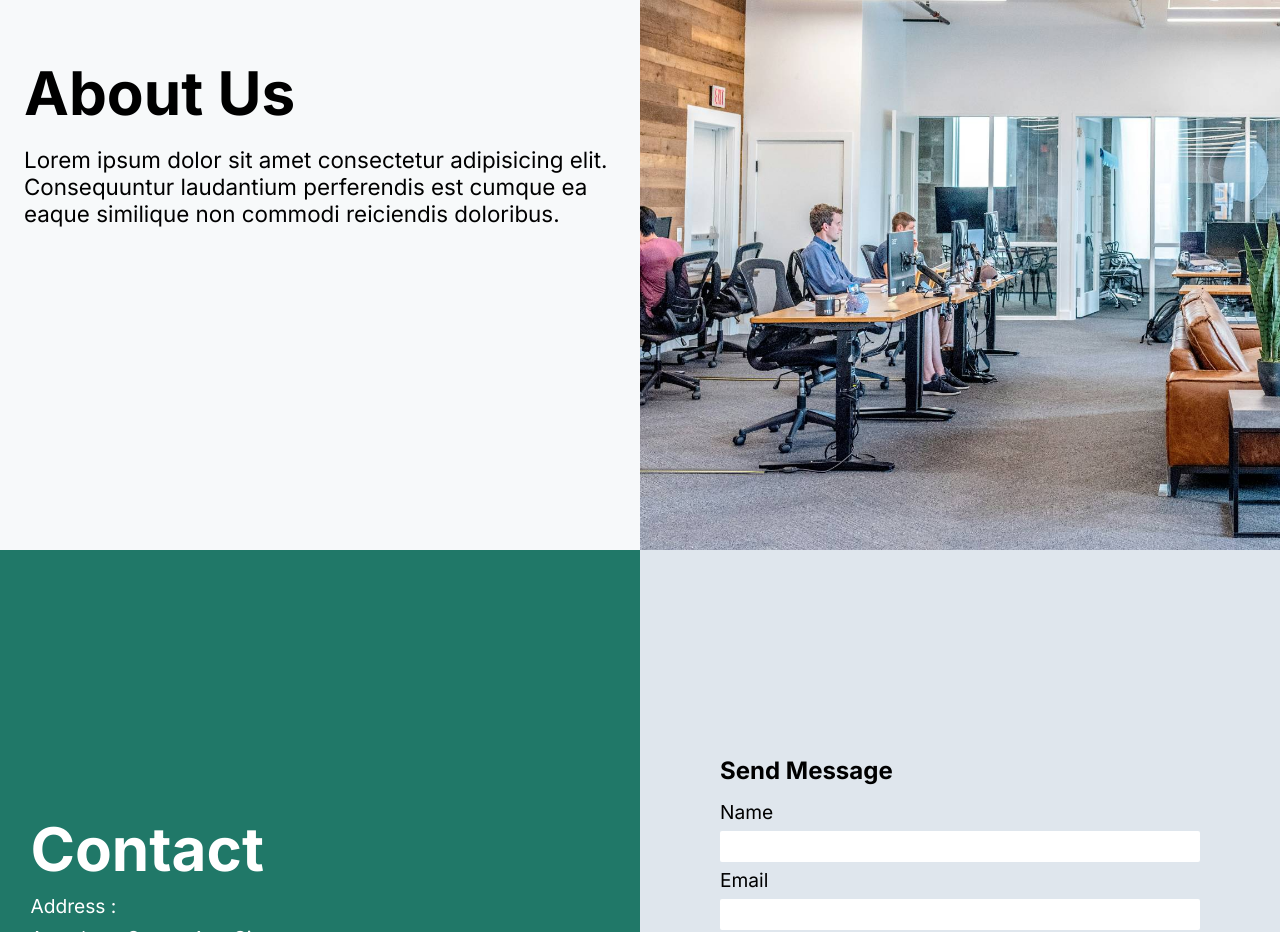
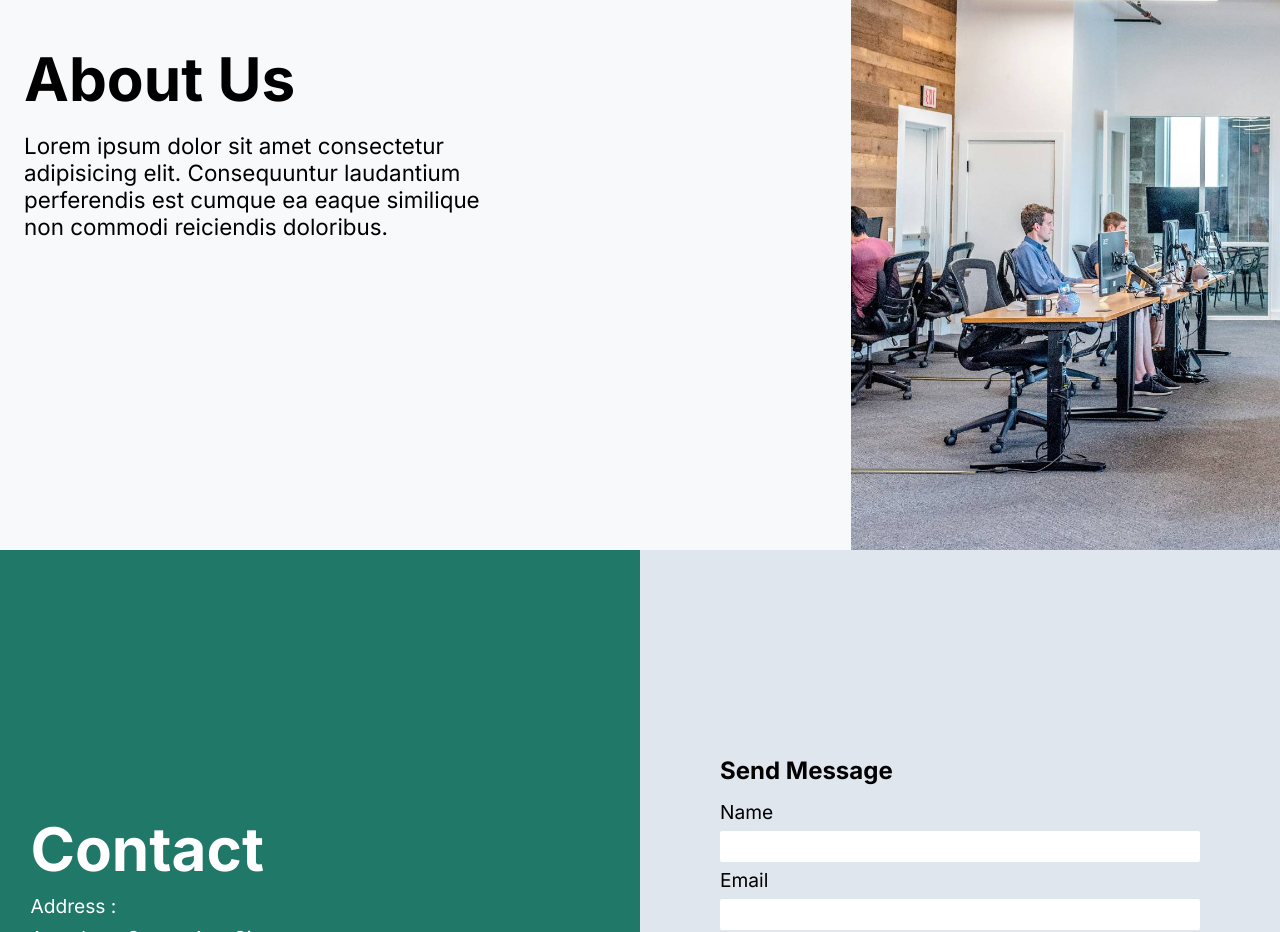
Before and after one commit to adeak-bar25/Latihan-PKL, a plain HTML site: page day_3/index.html in a window 1280 px wide. Shown: the part 1060-1992 px from the top of the page. Drawn offline with nearby package versions, Linux system fonts and the light colour scheme.

Commit message:
memperbaiki ukuran gambar

```diff
--- a/day_3/css/style.css
+++ b/day_3/css/style.css
@@ -298,9 +298,15 @@ textarea {
     display: flex;
     padding: 0;
   }
-  #about > * {
-    width: 50%;
+  #about > #about-desc {
+    width: 190%;
     height: 100dvh;
+  }
+  #about p {
+    margin-right: 20rem;
+  }
+  #about > #about-img {
+    width: 30%;
   }
   #about-desc {
     padding: 0 2rem 0 1.5rem;
```
